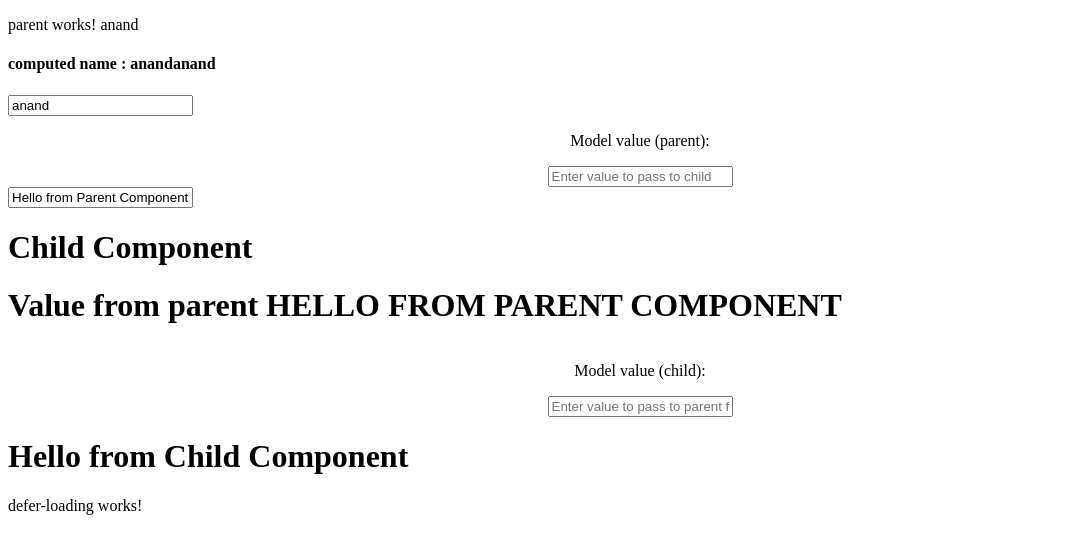
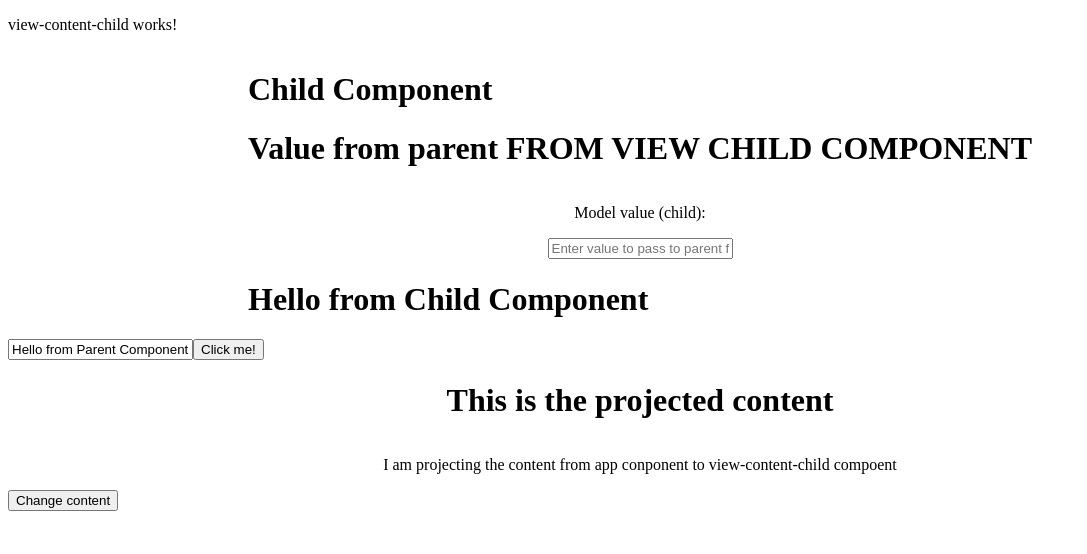
Before and after one commit to ANANTH4004/Angular-basics, an Angular app: page /parent in a window 1280 px wide. Shown: the top 554 px of the page, without its empty margins (0-1087 px from the left). Built offline with nearby package versions, Linux system fonts and the light colour scheme.

Commit message:
content init and checked

```diff
--- a/src/app/app.component.html
+++ b/src/app/app.component.html
@@ -1,2 +1,8 @@
 <!-- <app-parent></app-parent> -->
-<router-outlet></router-outlet>
+<!-- <router-outlet></router-outlet> -->
+<app-view-content-child>
+  <p #projectedContent>
+    I am projecting the content from app conponent to view-content-child
+    compoent
+  </p>
+</app-view-content-child>
--- a/src/app/app.component.ts
+++ b/src/app/app.component.ts
@@ -1,10 +1,11 @@
 import { Component, CUSTOM_ELEMENTS_SCHEMA } from '@angular/core';
 import { RouterOutlet } from '@angular/router';
 import { ParentComponent } from './parent/parent.component';
+import { ViewContentChildComponent } from './view-content-child/view-content-child.component';
 
 @Component({
   selector: 'app-root',
-  imports: [RouterOutlet],
+  imports: [RouterOutlet, ViewContentChildComponent],
   schemas: [CUSTOM_ELEMENTS_SCHEMA],
   templateUrl: './app.component.html',
   styleUrl: './app.component.scss',
--- a/src/app/child/child.component.ts
+++ b/src/app/child/child.component.ts
@@ -1,4 +1,10 @@
-import { Component, input, model, ModelSignal } from '@angular/core';
+import {
+  Component,
+  ContentChild,
+  input,
+  model,
+  ModelSignal,
+} from '@angular/core';
 import { FormsModule } from '@angular/forms';
 
 @Component({
@@ -8,6 +14,7 @@ import { FormsModule } from '@angular/forms';
   styleUrl: './child.component.scss',
 })
 export class ChildComponent {
+  @ContentChild('projectedContent') projectedContent: any;
   valueFromParent = input('', {
     alias: 'childValue',
     transform: transformToUppercase,
--- a/src/app/view-content-child/view-content-child.component.html
+++ b/src/app/view-content-child/view-content-child.component.html
@@ -1,11 +1,24 @@
 <p>view-content-child works!</p>
 
 <div class="centerdiv">
-  <app-child
-    #childComponent
-    [childValue]="'from view child Component'"
-  ></app-child>
+  <app-child #childComponent [childValue]="'from view child Component'">
+    <p #projectedContent>this is the p tag value as a projectd content</p>
+  </app-child>
 </div>
 <input type="text" #inputValue placeholder="Type something here..." />
 
 <button (click)="changeInput()">Click me!</button>
+
+<div
+  style="
+    display: flex;
+    align-items: center;
+    justify-content: center;
+    flex-direction: column;
+  "
+>
+  <h1>This is the projected content</h1>
+  <ng-content></ng-content>
+</div>
+
+<button (click)="changeContent()">Change content</button>
--- a/src/app/view-content-child/view-content-child.component.ts
+++ b/src/app/view-content-child/view-content-child.component.ts
@@ -1,4 +1,6 @@
 import {
+  AfterContentChecked,
+  AfterContentInit,
   AfterViewInit,
   Component,
   ContentChild,
@@ -16,11 +18,15 @@ import { ChildComponent } from '../child/child.component';
   templateUrl: './view-content-child.component.html',
   styleUrl: './view-content-child.component.scss',
 })
-export class ViewContentChildComponent implements AfterViewInit {
+export class ViewContentChildComponent
+  implements AfterViewInit, AfterContentInit, AfterContentChecked
+{
   childComponent = viewChild.required(ChildComponent);
   inputValue: Signal<ElementRef | undefined> = viewChild.required('inputValue');
   @ViewChild('inputValue') inputValue1!: ElementRef<HTMLInputElement>;
   @ViewChild(ChildComponent) childComponent1!: ChildComponent;
+
+  @ContentChild('projectedContent') projectedContent: any;
 
   ngAfterViewInit(): void {
     this.childComponent().sayHello();
@@ -29,6 +35,19 @@ export class ViewContentChildComponent implements AfterViewInit {
     if (val) {
       val.nativeElement.value = 'Hello from Parent Component using signal';
     }
+    console.log('after view inint', this.projectedContent);
+  }
+
+  ngAfterContentInit(): void {
+    console.log('after content inint', this.projectedContent);
+  }
+  ngAfterContentChecked(): void {
+    console.log('after content checked');
+  }
+
+  changeContent() {
+    this.projectedContent.nativeElement.innerHTML =
+      'Hello from Parent Component';
   }
 
   changeInput() {
```
